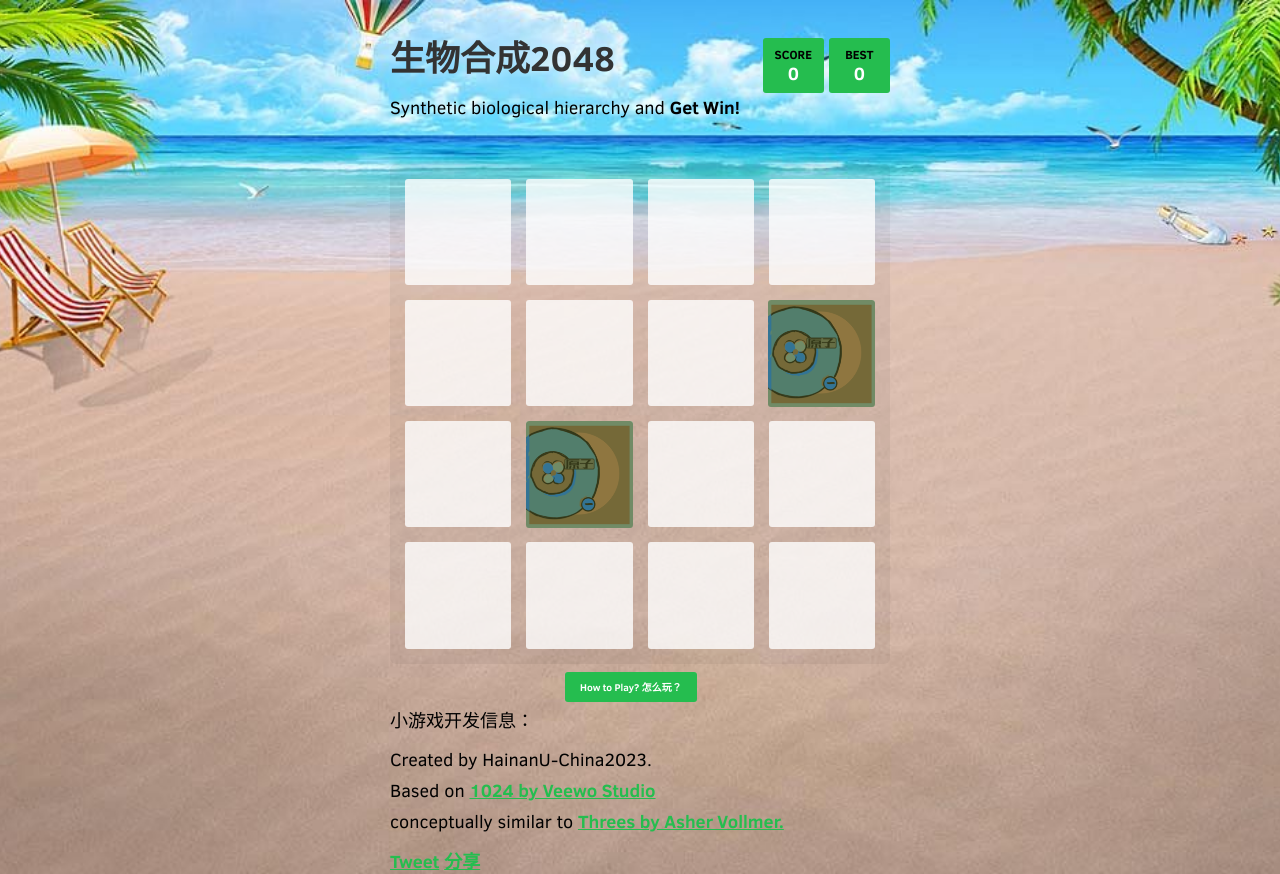
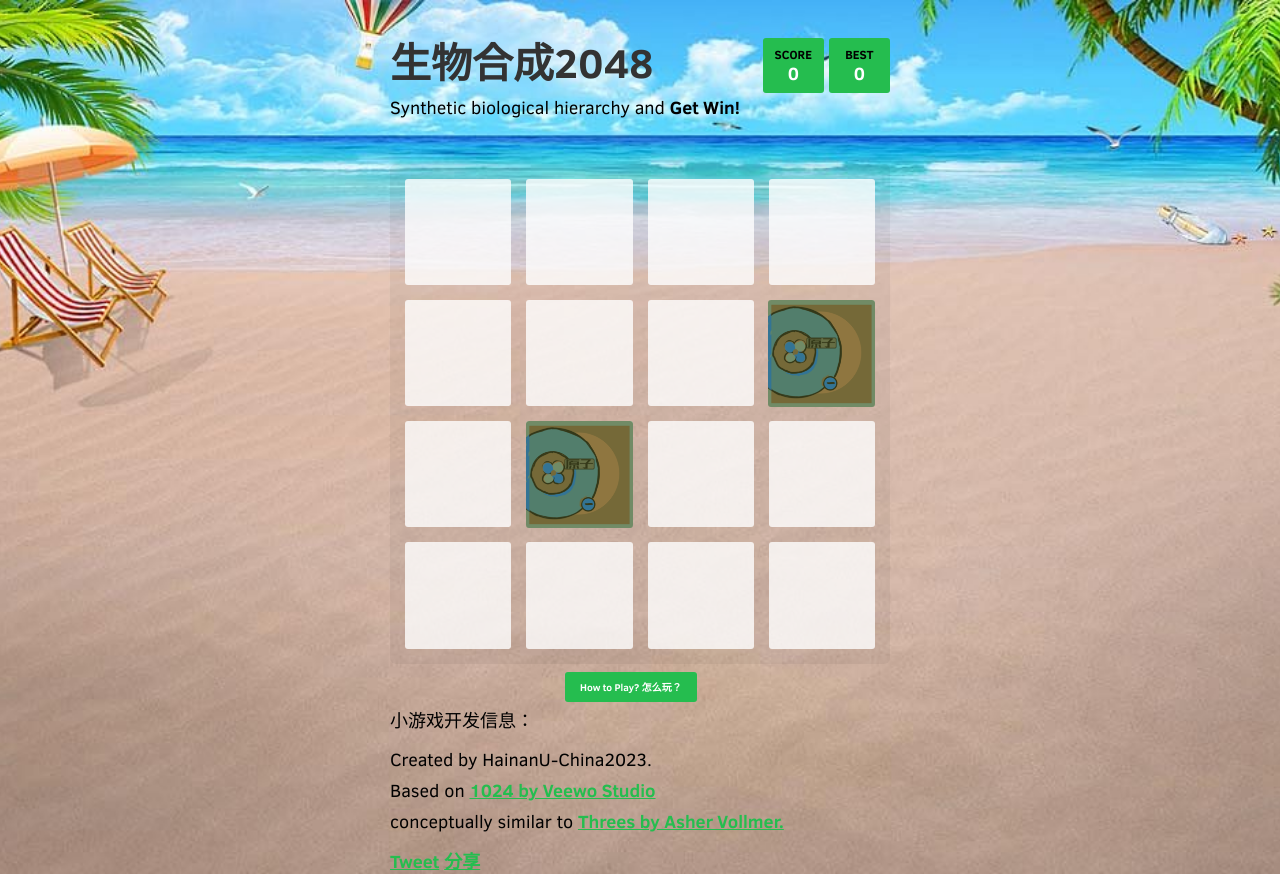
Before and after one commit to Kenkaowei/HNU2048, a plain HTML site: page index.html in a window 1280 px wide. Drawn offline with Linux system fonts and the light colour scheme; a script that the page names is missing; files whose address does not match are found by name.

Commit message:
Update main.css

```diff
--- a/style/main.css
+++ b/style/main.css
@@ -35,7 +35,7 @@ body {
 
 h1.title {
   color:#333;
-  font-size: 35px;
+  font-size: 41px;
   font-weight: bold;
   margin: 0;
   display: block;
```
